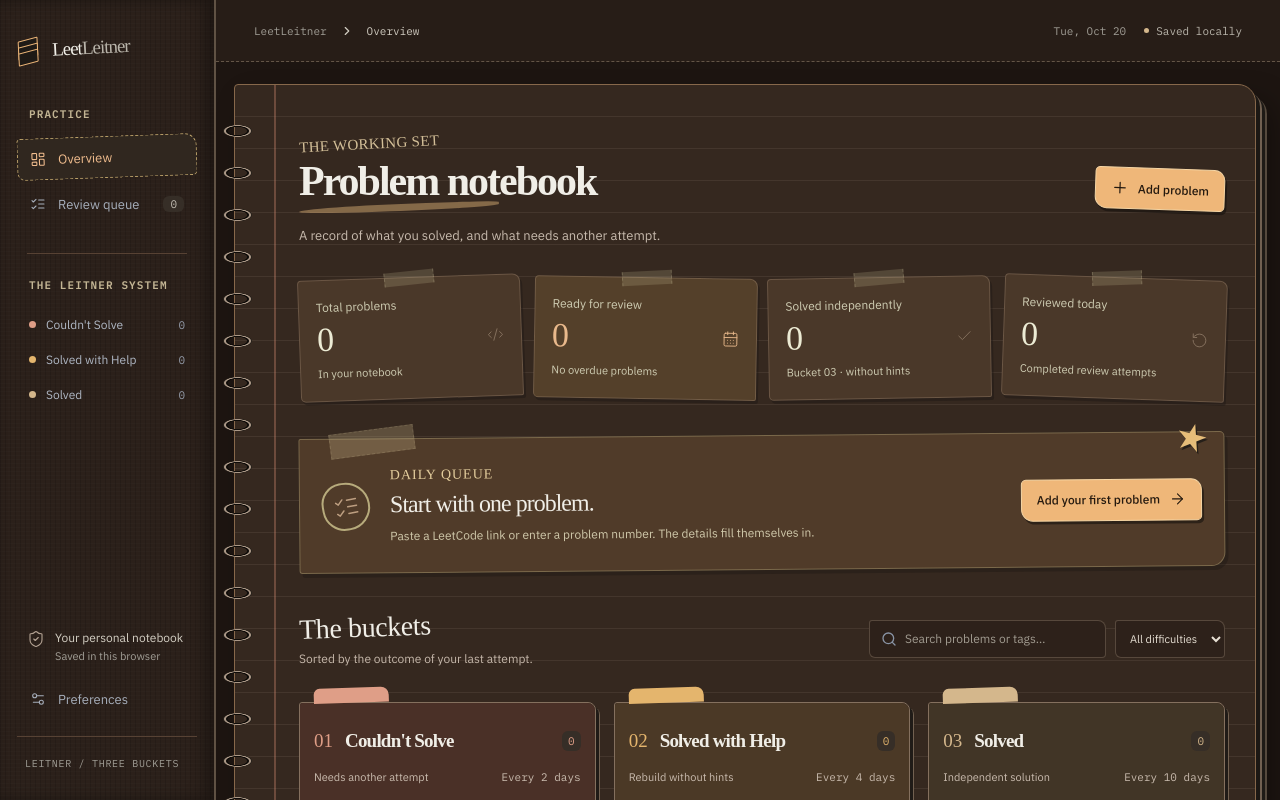
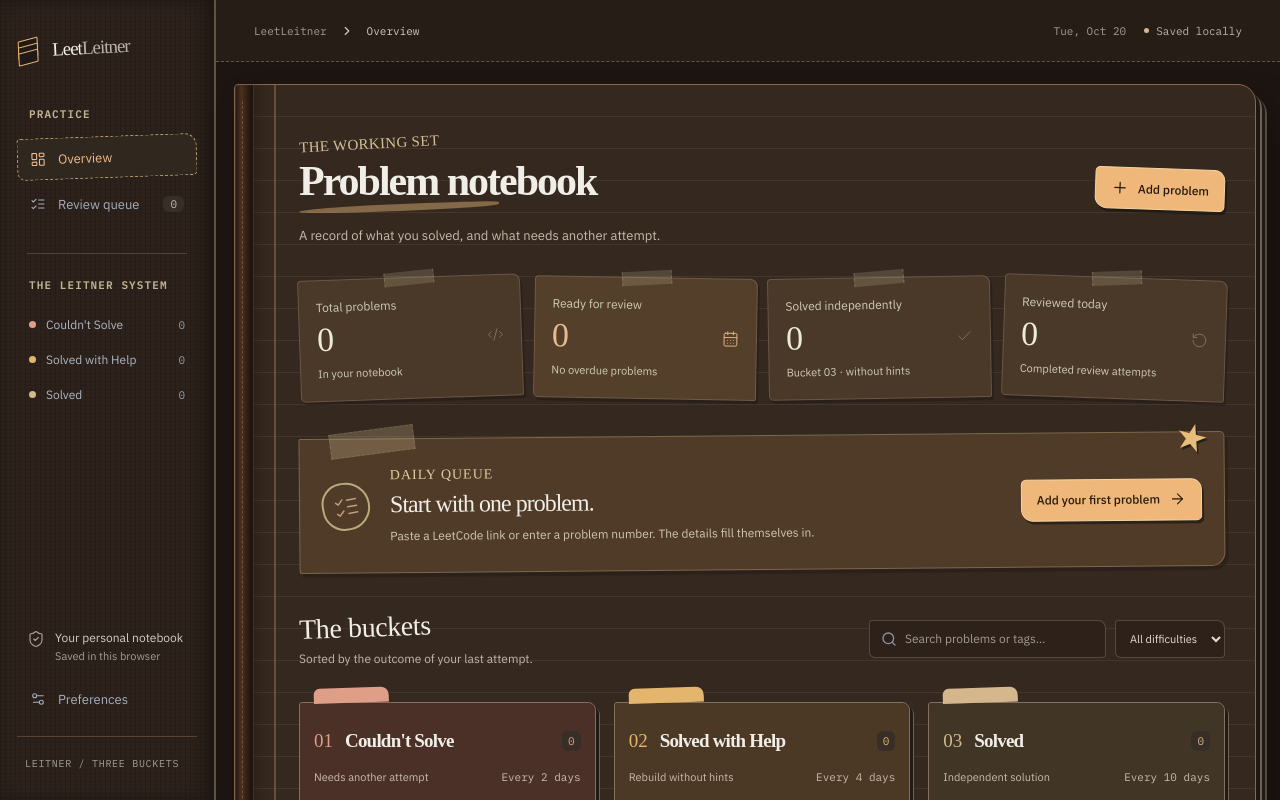
Before and after one commit to HadiYoussef2005/LeetLeitner, a React (Vite) app: page / in a window 1280 px wide. Shown: the top 800 px of the page. Built offline with nearby package versions, Linux system fonts and the light colour scheme.

Commit message:
Replace oval spine loops with a stitched leather binding

```diff
--- a/src/workbench.css
+++ b/src/workbench.css
@@ -1096,19 +1096,29 @@ progress {
 .main-content::before {
   content: "";
   position: absolute;
-  left: -13px;
-  top: 25px;
-  bottom: 25px;
-  width: 31px;
-  background: radial-gradient(
-      ellipse 14px 6px at center,
-      transparent 0 9px,
-      #0e0b08 10px 11px,
-      #aa9786 12px 13px,
-      #27211b 14px,
-      transparent 15px
-    )
-    center top / 31px 42px repeat-y;
+  inset: 0 auto 0 0;
+  width: 18px;
+  border-radius: 3px 0 0 3px;
+  background: linear-gradient(
+    90deg,
+    #24170f,
+    #4a3020 35%,
+    #26180f 82%,
+    #1c120c
+  );
+  border-right: 1px solid #ac82503d;
+  box-shadow:
+    5px 0 9px #170c0740,
+    inset 1px 0 #d8aa6b24;
+  pointer-events: none;
+}
+.main-content::after {
+  content: "";
+  position: absolute;
+  top: 16px;
+  bottom: 16px;
+  left: 7px;
+  border-left: 1px dashed #c397605c;
   pointer-events: none;
 }
 .page-heading {
@@ -1491,9 +1501,10 @@ dialog {
       0 0;
   }
   .main-content::before {
-    left: -9px;
-    width: 19px;
-    background-size: 24px 42px;
+    width: 10px;
+  }
+  .main-content::after {
+    left: 4px;
   }
   h1 {
     font-size: 31px;
```
